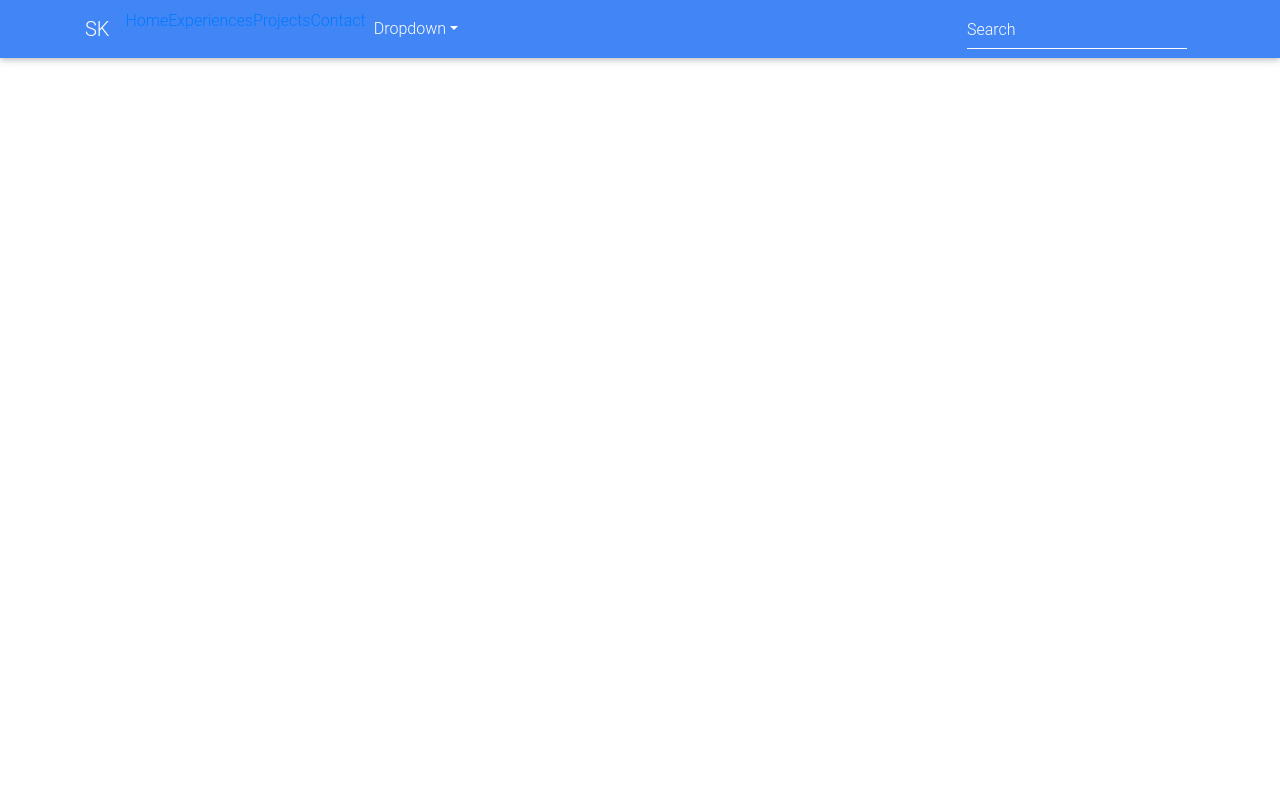
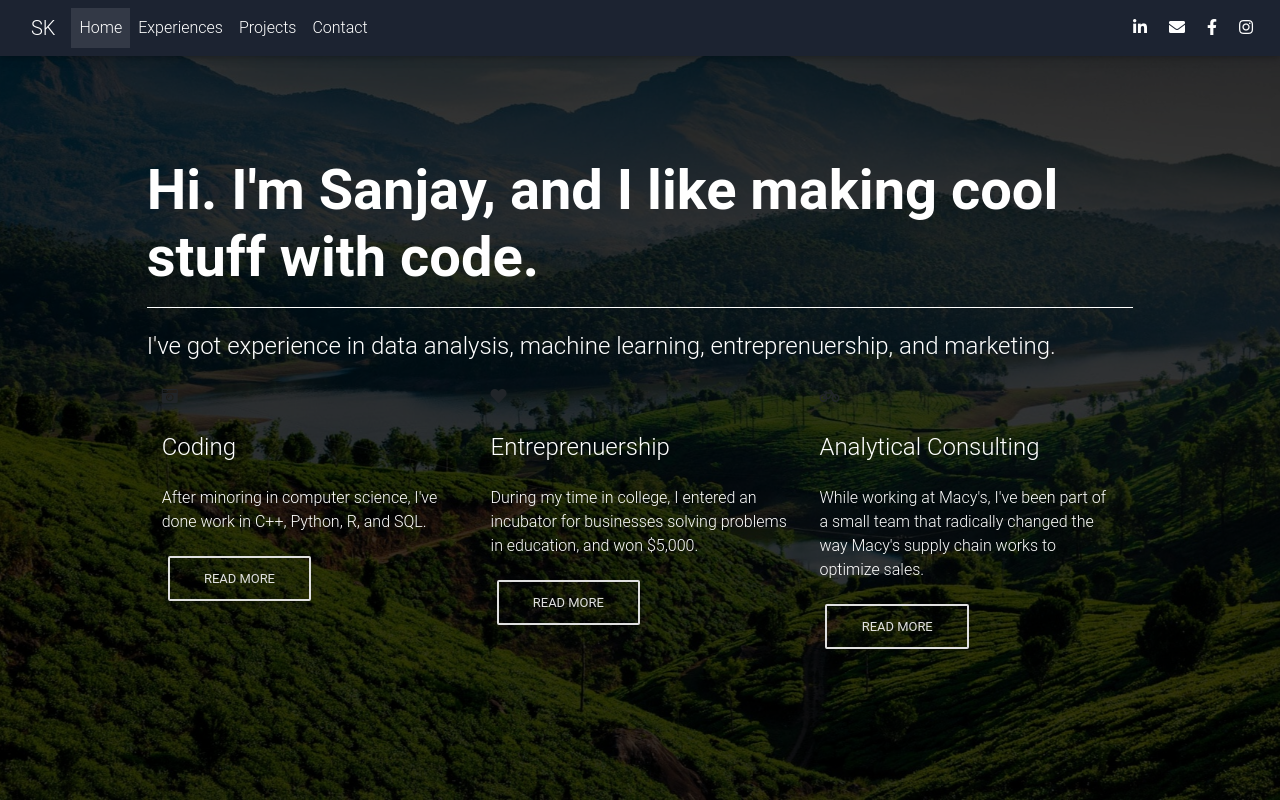
Before and after one commit to SanjayKoduvalli/mysite, a Flask app: page / in a window 1280 px wide. Run offline with Flask 2, Linux system fonts and the light colour scheme; some libraries are stand-ins or nearby versions.

Commit message:
Finished making a first draft Home page.

```diff
--- /dev/null
+++ b/static/css/style.css
@@ -0,0 +1,25 @@
+html,
+body,
+#intro {
+    height: 100%;
+}
+
+#intro {
+    background: url("/static/images/kerala_tea_estates.jpg")no-repeat center center fixed;
+    -webkit-background-size: cover;
+    -moz-background-size: cover;
+    -o-background-size: cover;
+    background-size: cover;
+}
+
+/* .projects {
+    background-color: black;
+    color: white;
+    margin: 20px;
+    padding: 20px;
+    text-decoration: none;
+}
+a.projects {
+    color: inherit;
+    text-decoration:none;
+} */
--- a/templates/base_template.html
+++ b/templates/base_template.html
@@ -23,23 +23,10 @@
   </head>
 
   <body>
-    <!-- <header>
-      <nav class="navbar navbar-expand-lg navbar-dark primary-color">
-          <div class="container-fluid">
-              <div class="navbar-header">
-              <a class="navbar-brand" href="{{url_for('home')}}">SK</a>
-              </div>
-              <ul class="nav navbar-nav">
-              {% for nav_item in navbar_lines %}
-              <li {% if curr_page == nav_item['id'] %} class="active"{% endif%}><a href="{{url_for(nav_item['link'])}}">{{nav_item['title']}}</a></li>
-              {% endfor %}
-              </ul>
-          </div>
-      </nav>
-    </header> -->
+
 
     <!--Navbar-->
-<nav class="navbar navbar-expand-lg navbar-dark primary-color">
+<nav class="navbar navbar-expand-lg navbar-dark unique-color-dark fixed-top ">
 
     <div class="container">
 
@@ -55,44 +42,33 @@
           {% for nav_item in navbar_lines %}
           <li {% if curr_page == nav_item['id'] %} class="nav-item active" {% else %} class="nav-item" {% endif%}>
 
-            <a href="{{url_for(nav_item['link'])}}">{{nav_item['title']}}</a></li>
+            <a class="nav-link" href="{{url_for(nav_item['link'])}}">{{nav_item['title']}}</a></li>
           {% endfor %}
 
-          <!-- <li class="nav-item active">
-            <a class="nav-link" href="#">Home
-              <span class="sr-only">(current)</span>
-            </a>
+        </ul>
+      </div>
+      <div class="collapse navbar-collapse" id="navbarSupportedContent-4">
+        <ul class="navbar-nav ml-auto">
+          <li class="nav-item">
+            <a class="nav-link" href="https://www.linkedin.com/feed/">
+              <i class="fab fa-linkedin-in"></i> </a>
           </li>
           <li class="nav-item">
-            <a class="nav-link" href="#">Features</a>
+            <a class="nav-link" href="mailto:ksanjay@umich.edu">
+              <i class="fas fa-envelope"></i> </a>
           </li>
           <li class="nav-item">
-            <a class="nav-link" href="#">Pricing</a>
-          </li> -->
-
-          <!-- Dropdown -->
-          <li class="nav-item dropdown">
-            <a class="nav-link dropdown-toggle" id="navbarDropdownMenuLink" data-toggle="dropdown" aria-haspopup="true"
-              aria-expanded="false">Dropdown</a>
-            <div class="dropdown-menu dropdown-primary" aria-labelledby="navbarDropdownMenuLink">
-              <a class="dropdown-item" href="#">Action</a>
-              <a class="dropdown-item" href="#">Another action</a>
-              <a class="dropdown-item" href="#">Something else here</a>
-            </div>
+            <a class="nav-link" href="https://www.facebook.com/sanjay.koduvalli">
+              <i class="fab fa-facebook-f"></i> </a>
+          </li>
+          <li class="nav-item">
+            <a class="nav-link" href="https://www.linkedin.com/in/sanjay-koduvalli-166523a4">
+              <i class="fab fa-instagram"></i> </a>
           </li>
 
         </ul>
-        <!-- Links -->
+      </div>
 
-        <form class="form-inline">
-          <div class="md-form my-0">
-            <input class="form-control mr-sm-2" type="text" placeholder="Search" aria-label="Search">
-          </div>
-        </form>
-      </div>
-      <!-- Collapsible content -->
-
-    </div>
 
   </nav>
   <!--/.Navbar-->
--- a/templates/home.html
+++ b/templates/home.html
@@ -1,25 +1,74 @@
 {% extends "base_template.html" %}
 {% block content%}
 
+
+<!--Mask-->
 <div id="intro" class="view">
 
   <div class="mask rgba-black-strong">
+    <div class="mask rgba-black-light">
+
+      <div class="container-fluid d-flex align-items-center justify-content-center h-100">
+
+          <div class="col d-flex justify-content-center text-left">
+
+              <div class="col-md-10">
 
                   <!-- Heading -->
-      <h2 class="display-4 font-weight-bold white-text pt-5 mb-2">Travel</h2>
+                  <h2 class="display-4 font-weight-bold white-text pt-3 mb-2">Hi. I'm Sanjay, and I like making cool stuff with code.</h2>
 
                   <!-- Divider -->
                   <hr class="hr-light">
 
                   <!-- Description -->
-      <h4 class="white-text my-4">Lorem ipsum dolor sit amet, consectetur adipisicing elit. Deleniti consequuntur.</h4>
-      <button type="button" class="btn btn-outline-white">Read more<i class="fas fa-book ml-2"></i></button>
+                  <h4 class="white-text my-4">I've got experience in data analysis, machine learning, entreprenuership, and marketing.</h4>
+
+
+                  <div class="d-flex flex-row">
+                        <!--Grid column-->
+                        <div class="col-md-4 mb-1">
+                          <i class="fas fa-camera-retro"></i>
+                          <h4 class="white-text my-4">Coding</h4>
+                          <p class="white-text">After minoring in computer science, I've done work in C++, Python, R, and SQL.</p>
+                          <a href="{{url_for('project_home')}}" class="btn btn-outline-light">Read more </a>
+                        </div>
+                      <!--Grid column-->
+
+                      <!--Grid column-->
+                      <div class="col-md-4 mb-1">
+                          <i class="fas fa-heart"></i>
+                          <h4 class="white-text my-4">Entreprenuership</h4>
+                          <p class="white-text">During my time in college, I entered an incubator for businesses solving problems in education, and won $5,000.</p>
+                          <a href="#" class="btn btn-outline-light">Read more </a>
+                      </div>
+                      <!--Grid column-->
+
+                      <!--Grid column-->
+                      <div class="col-md-4 mb-1">
+                          <i class="fas fa-bicycle"></i>
+                          <h4 class="white-text my-4">Analytical Consulting</h4>
+                          <p class="white-text">While working at Macy's, I've been part of a small team that radically changed the way Macy's supply chain works to optimize sales.</p>
+                          <a href="{{url_for('experiences')}}" class="btn btn-outline-light">Read more </a>
+                      </div>
+                      <!--Grid column-->
+                  </div>
+              </div>
 
           </div>
 
       </div>
 
+      <!-- Put three tiles here. One for each kind of project -->
+
+
+  </div>
+
+</div>
+</div>
+<!--/.Mask-->
+
 <main>
+
 
 
 </main>
```
Lines whose indentation alone changed are shown as unchanged.
